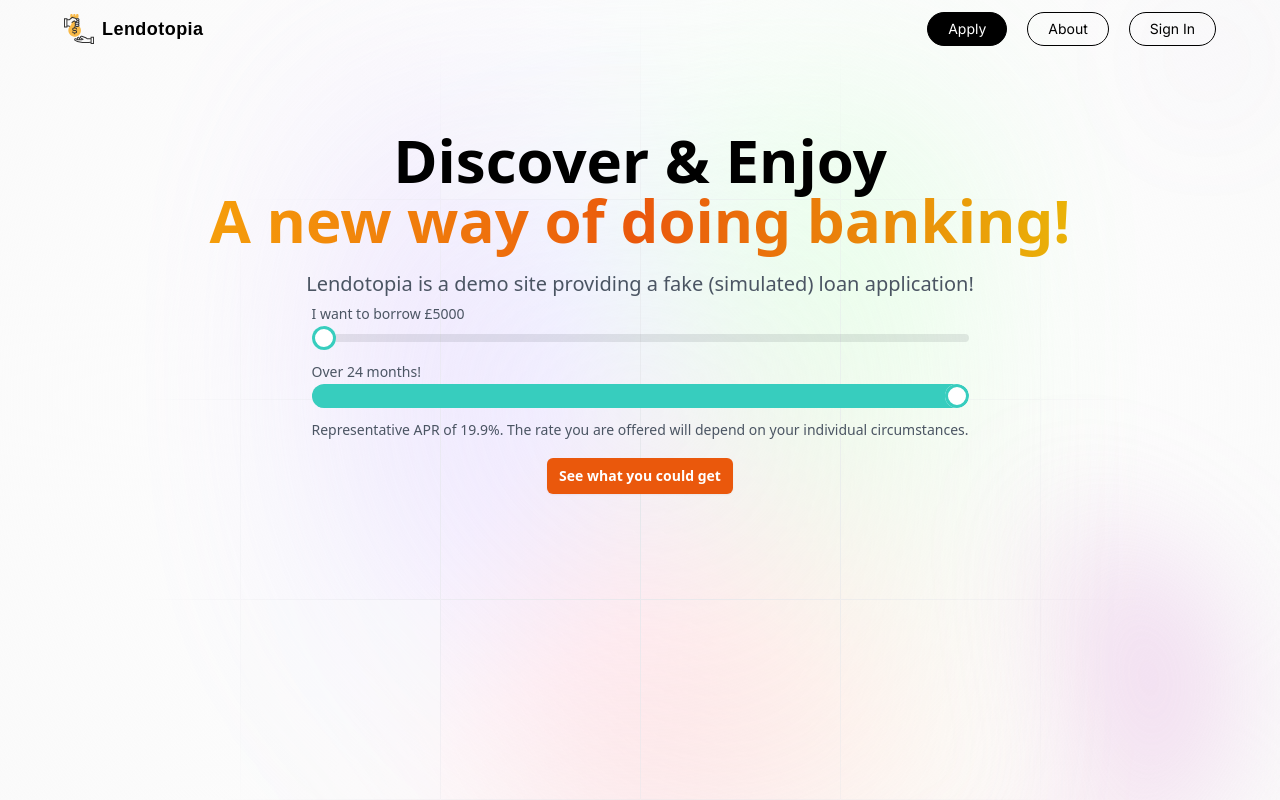
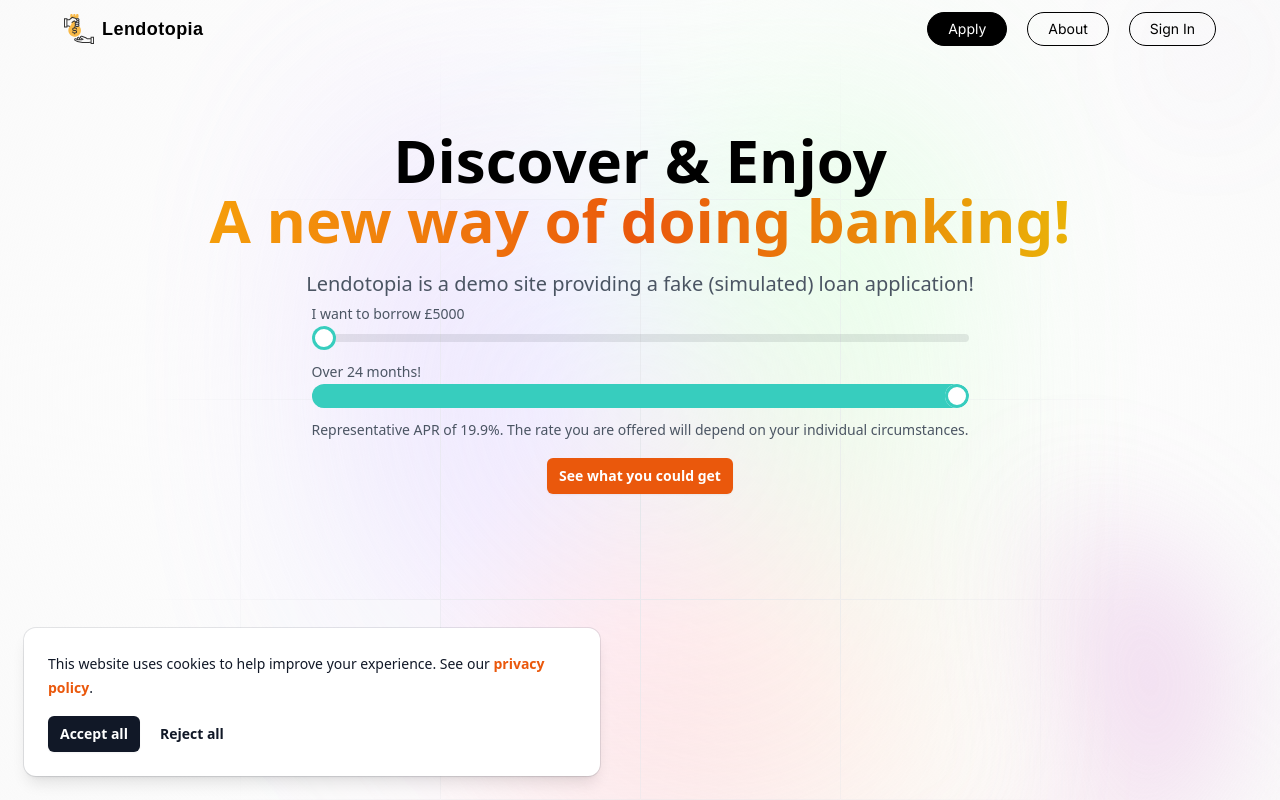
Before and after one commit to james9226/lending-frontend, a Next.js app: page / in a window 1280 px wide. Shown: the top 800 px of the page. Built offline with nearby package versions, Linux system fonts and the light colour scheme; no server answers.

Commit message:
Re-enable cookie config

```diff
--- a/app/layout.tsx
+++ b/app/layout.tsx
@@ -2,6 +2,8 @@ import { Metadata } from "next";
 import "@styles/global.css";
 import { Providers } from "@app/providers";
 import BackgroundStyle from "@app/background";
+import { Suspense } from "react";
+import PrivacyNotice from "@components/privacy/PrivacyNoticeSSR";
 export const metadata: Metadata = {
   title: 'Lendotopia',
   description: 'A new way of doing banking!',
@@ -26,6 +28,10 @@ export default function RootLayout({
           <Providers>
             <BackgroundStyle>
           {children}
+          <Suspense fallback={<div></div>}>
+            {/* @ts-expect-error Server Component */}
+          <PrivacyNotice />
+          </Suspense>
             </BackgroundStyle>
           </Providers>
         </main>
@@ -33,4 +39,4 @@ export default function RootLayout({
     </body>
   </html>
 );
-}
+  }
```
